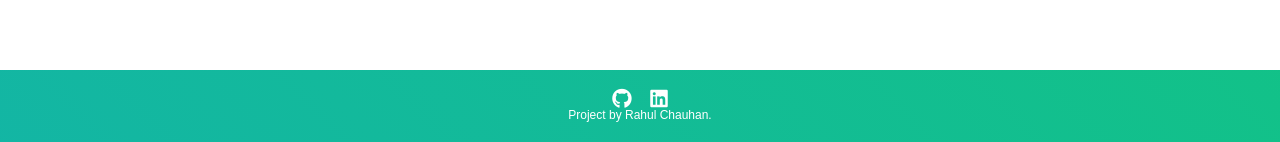
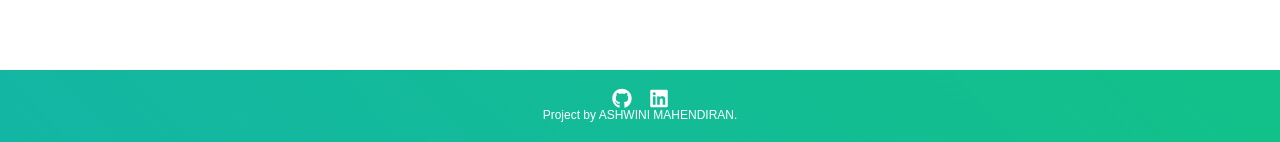
Before and after one commit to AshwiniMahe/diabetes-detection, a Flask app: template templates/result.html in a window 1280 px wide. Shown: the part 658-800 px from the top of the page. Run offline with Flask 2, Linux system fonts and the light colour scheme; the template is opened without the code that fills it, so the values that code supplies are empty; parts of the project's set-up code (start-up, migrations or seed data) failed here and were passed over; some libraries are stand-ins or nearby versions.

Commit message:
Update result.html

```diff
--- a/templates/result.html
+++ b/templates/result.html
@@ -34,10 +34,10 @@
 		<!-- Footer -->
        <div class='footer'>
            <div class="contact">
-               <a target="_blank" href="https://github.com/im-rcr"><i class="fab fa-github fa-lg contact-icon"></i></a>
-               <a target="_blank" href="https://www.linkedin.com/in/rahul-chauhan-b54842154/"><i class="fab fa-linkedin fa-lg contact-icon"></i></a>
+               <a target="_blank" href="https://github.com/AshwiniMahe/"><i class="fab fa-github fa-lg contact-icon"></i></a>
+               <a target="_blank" href="https://www.linkedin.com/in/ashwini-mahendiran/"><i class="fab fa-linkedin fa-lg contact-icon"></i></a>
            </div>
-           <p class='footer-description'>Project by Rahul Chauhan.</p>
+           <p class='footer-description'>Project by ASHWINI MAHENDIRAN.</p>
        </div>
 
 	</body>
```
